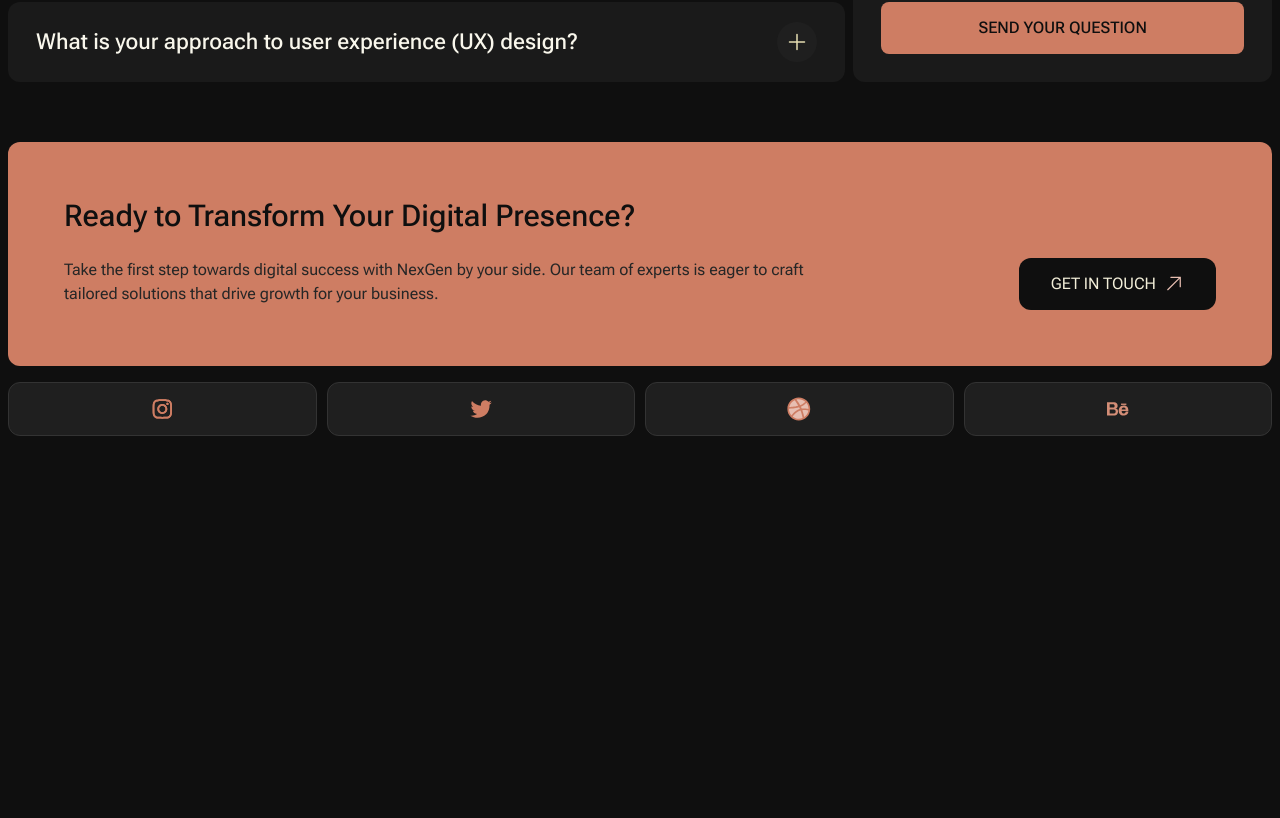
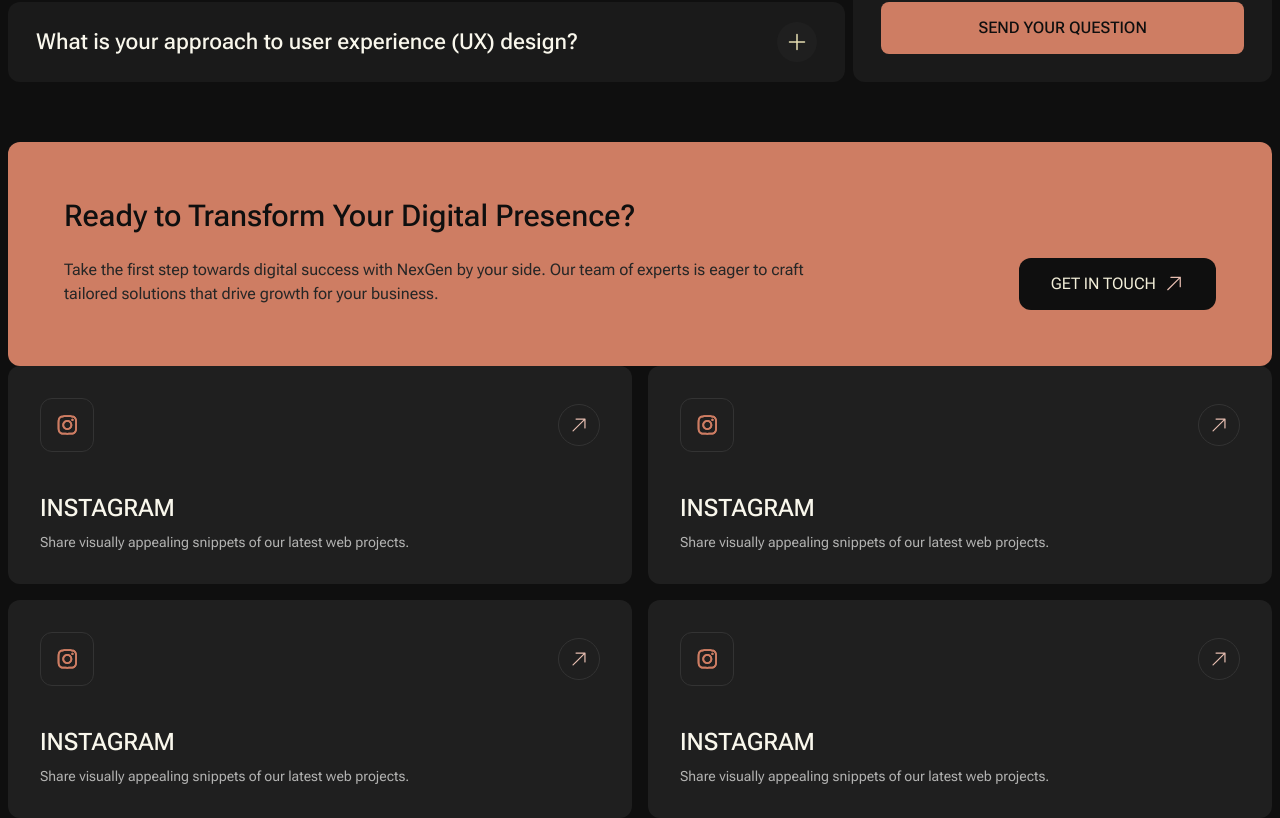
Before and after one commit to iabdwahab/nexgen-agency, a React (Vite) app: page /#/ in a window 1280 px wide. Shown: the part 4164-4982 px from the top of the page. Before the commit the page ends 4616 px from the top, so only its background shows below. Built offline with nearby package versions, Linux system fonts and the light colour scheme.

Commit message:
(footer): Styling SocialLinksDesktop.

```diff
--- a/src/components/footer/Index.tsx
+++ b/src/components/footer/Index.tsx
@@ -1,3 +1,4 @@
+import SocialLinksDesktop from "./SocialLinksDesktop";
 import SocialLinksMobile from "./SocialLinksMobile";
 
 function Footer() {
@@ -5,7 +6,9 @@ function Footer() {
     <footer>
       <div className="container">
         <div>
+          <SocialLinksDesktop />
           <SocialLinksMobile />
+          <div></div>
         </div>
       </div>
     </footer>
--- /dev/null
+++ b/src/components/footer/SocialLinkDesktopCard.tsx
@@ -0,0 +1,20 @@
+import IconCard from "../global/IconCard";
+import IconTextLink from "../global/IconTextLink";
+import instagramIcon from "/icons/instagram.svg";
+
+function SocialLinkDesktopCard() {
+  return (
+    <div className="bg-dark-12 rounded-xl p-8">
+      <div className="flex items-center justify-between">
+        <IconCard icon={instagramIcon} />
+        <IconTextLink />
+      </div>
+
+      <div className="mt-10">
+        <h4 className="text-orange-95 text-2xl font-medium uppercase">instagram</h4>
+        <p className="text-grey-70 mt-2 text-sm">Share visually appealing snippets of our latest web projects.</p>
+      </div>
+    </div>
+  );
+}
+export default SocialLinkDesktopCard;
--- /dev/null
+++ b/src/components/footer/SocialLinksDesktop.tsx
@@ -0,0 +1,13 @@
+import SocialLinkDesktopCard from "./SocialLinkDesktopCard";
+
+function SocialLinksDesktop() {
+  return (
+    <div className="grid grid-cols-2 gap-4">
+      <SocialLinkDesktopCard />
+      <SocialLinkDesktopCard />
+      <SocialLinkDesktopCard />
+      <SocialLinkDesktopCard />
+    </div>
+  );
+}
+export default SocialLinksDesktop;
--- a/src/components/footer/SocialLinksMobile.tsx
+++ b/src/components/footer/SocialLinksMobile.tsx
@@ -8,7 +8,7 @@ import behanceIcon from "/icons/behance.svg";
 
 function SocialLinksMobile() {
   return (
-    <div className="my-4 grid grid-cols-4 gap-2.5">
+    <div className="my-4 grid grid-cols-4 gap-2.5 lg:hidden">
       <Link to="#">
         <IconCard icon={instagramIcon} />
       </Link>
--- a/src/components/global/IconTextLink.tsx
+++ b/src/components/global/IconTextLink.tsx
@@ -1,13 +1,13 @@
 import { Link } from "react-router-dom";
 import topRightArrow from "/icons/top-right-arrow.svg";
 
-function IconTextLink({ text, link = "#", className }: { text: string; link?: string; className?: string }) {
+function IconTextLink({ text, link = "#", className }: { text?: string; link?: string; className?: string }) {
   return (
     <Link to={link} className={`${className} flex items-center justify-center gap-2`}>
       <span className="bg-dark-12 border-dark-20 block w-fit rounded-full border p-2.5">
         <img src={topRightArrow} alt="Arrow Icon" className="h-5 w-5" />
       </span>
-      <span className="font-roboto-mono text-grey-70 text-sm font-medium uppercase">{text}</span>
+      {text && <span className="font-roboto-mono text-grey-70 text-sm font-medium uppercase">{text}</span>}
     </Link>
   );
 }
```
